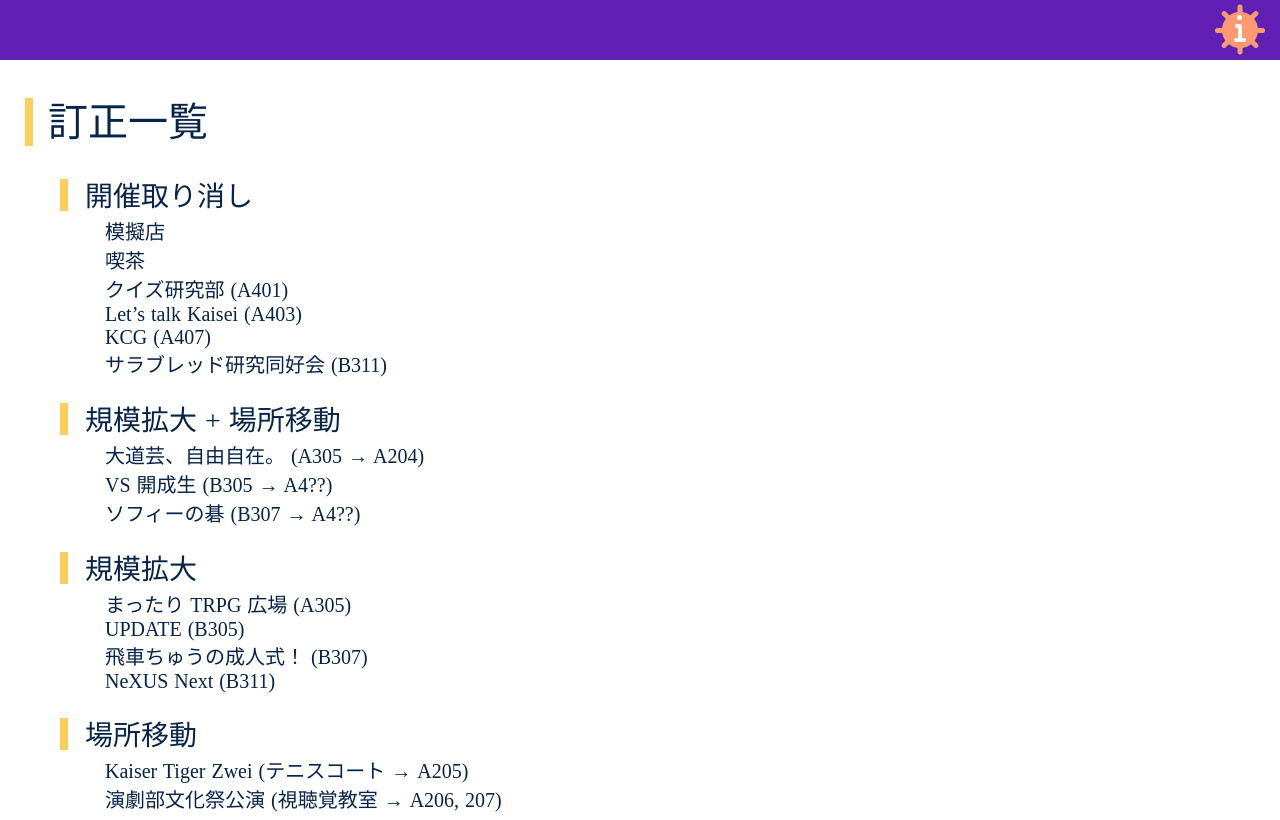
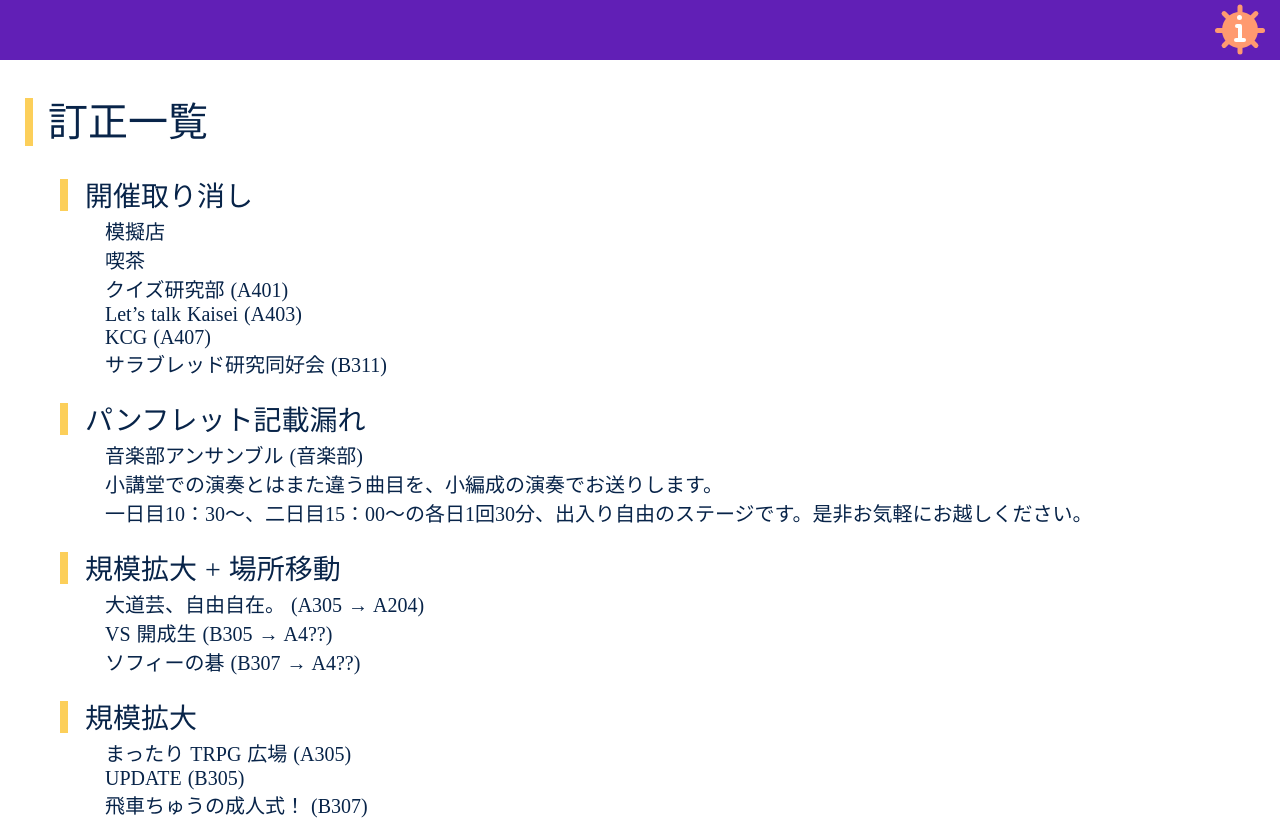
Before and after one commit to OR6107/149th-kaiseifes, a Nuxt app: page /goshoku in a window 1280 px wide. Shown: the top 820 px of the page. Built offline with nearby package versions, Linux system fonts and the light colour scheme.

Commit message:
Add Info about 音楽部

```diff
--- a/pages/goshoku.vue
+++ b/pages/goshoku.vue
@@ -18,6 +18,17 @@
         <p>Let’s talk Kaisei (A403)</p>
         <p>KCG (A407)</p>
         <p>サラブレッド研究同好会 (B311)</p>
+      </div>
+
+      <div class="content">
+        <div class="content-title">
+          <div class="content-rectangle" />
+          <div class="content-text">パンフレット記載漏れ</div>
+        </div>
+        <p>音楽部アンサンブル (音楽部)</p>
+        <p class="content-detail">
+          小講堂での演奏とはまた違う曲目を、小編成の演奏でお送りします。<br />一日目10：30～、二日目15：00～の各日1回30分、出入り自由のステージです。是非お気軽にお越しください。
+        </p>
       </div>
 
       <div class="content">
```
